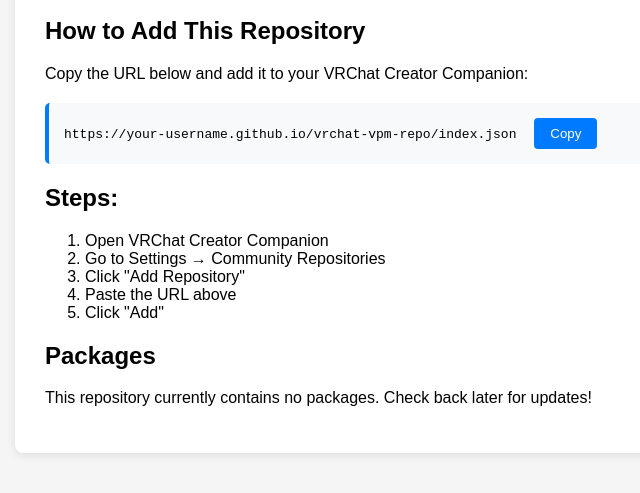
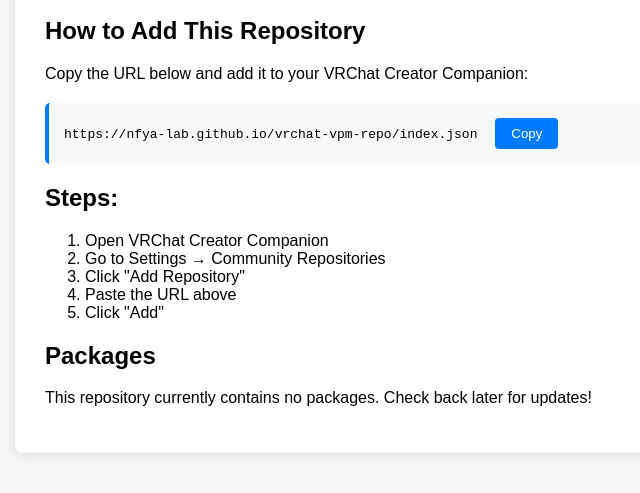
Before and after one commit to nfya-lab/vpm-repo, a plain HTML site: page Website/index.html in a window 1280 px wide. Shown: the part 151-644 px from the top of the page, without its empty margins (225-865 px from the left). Drawn offline with Linux system fonts and the light colour scheme.

Commit message:
Update website URL

```diff
--- a/Website/index.html
+++ b/Website/index.html
@@ -49,7 +49,7 @@
         <p>Copy the URL below and add it to your VRChat Creator Companion:</p>
 
         <div class="vpm-url">
-            <span id="repoUrl">https://your-username.github.io/vrchat-vpm-repo/index.json</span>
+            <span id="repoUrl">https://nfya-lab.github.io/vrchat-vpm-repo/index.json</span>
             <button class="copy-btn" onclick="copyToClipboard()">Copy</button>
         </div>
 
```
